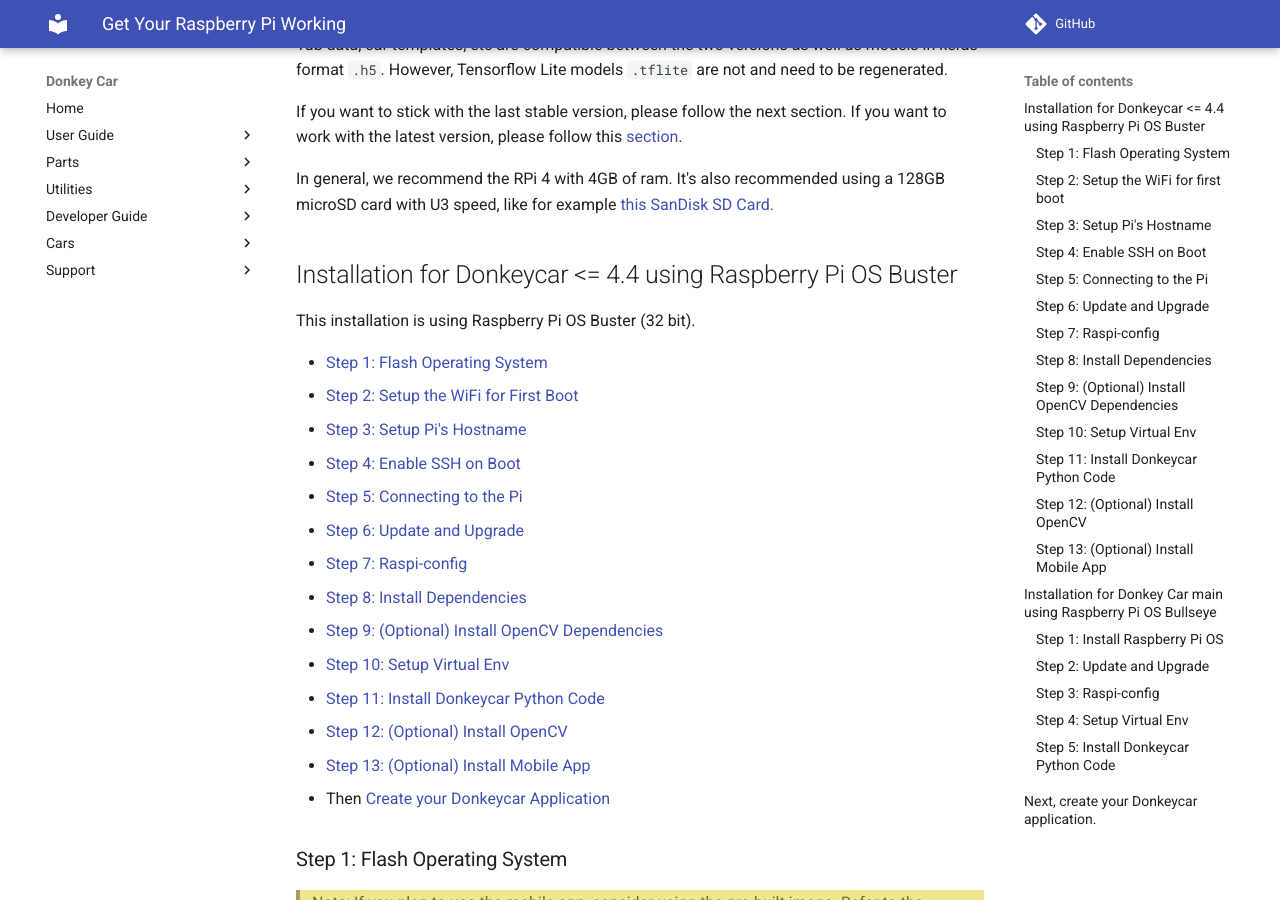
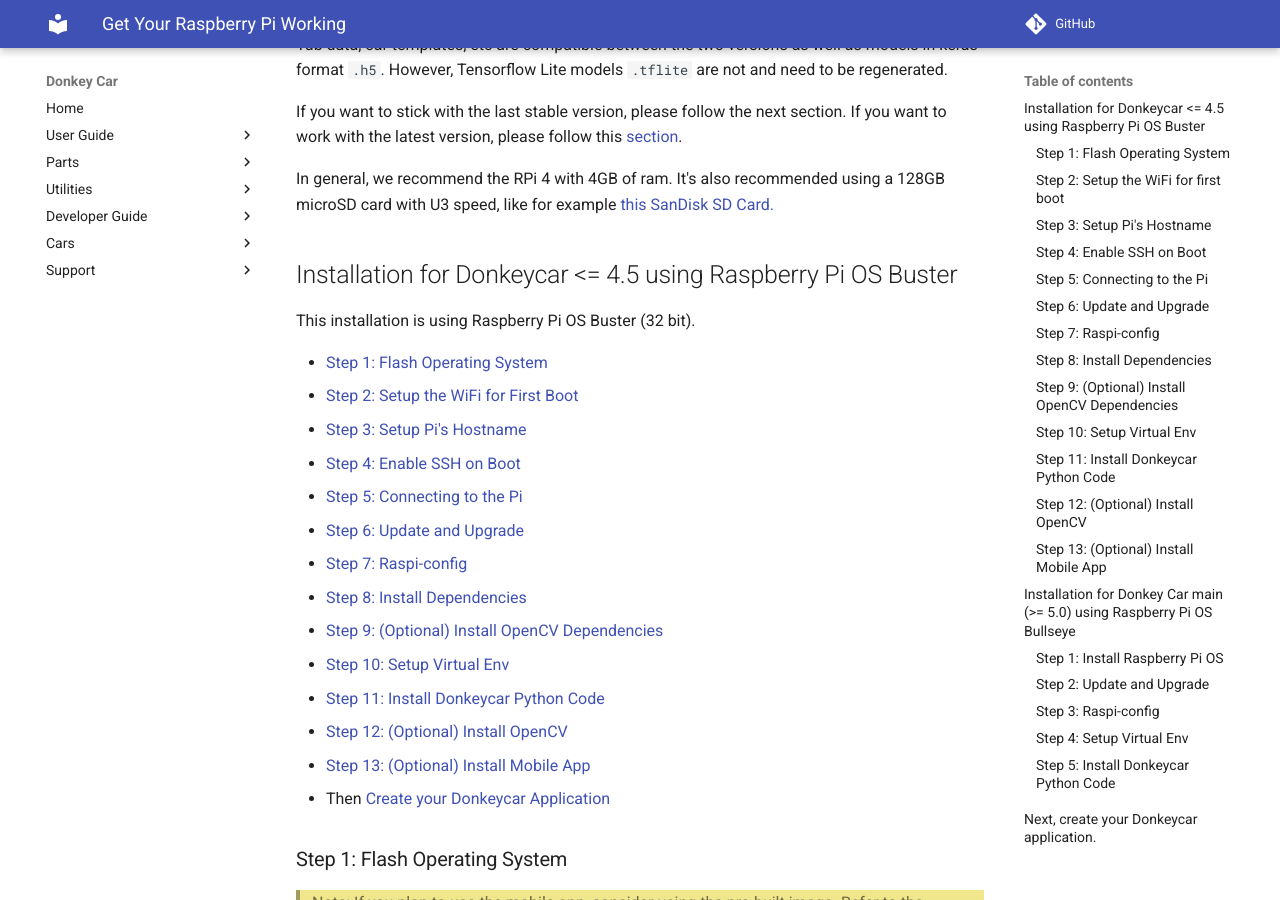
Before and after one commit to autorope/donkeydocs, an MkDocs documentation site: the page built from docs/guide/robot_sbc/setup_raspberry_pi.md, in a window 1280 px wide and 900 px high, scrolled down 340 px. Built offline with MkDocs 1.6.1 and Material for MkDocs 9.7.7, drawn with Linux system fonts in a browser that asks for light colours; comment, search, counter and statistics services are not loaded; some of the changed text lies outside the part shown.

Commit message:
Correct DC version in RPi setup.

```diff
--- a/docs/guide/robot_sbc/setup_raspberry_pi.md
+++ b/docs/guide/robot_sbc/setup_raspberry_pi.md
@@ -21,7 +21,7 @@ microSD card with U3 speed, like for example
 [this SanDisk SD Card.](https://www.amazon.com/SanDisk-128GB-Extreme-microSD-Adapter/dp/B07FCMKK5X/ref=sr_1_4?crid=1J19V1ZZ4EVQ5&keywords=SanDisk+128GB+Extreme+microSDXC+UHS-I&qid=1676908353&sprefix=sandisk+128gb+extreme+microsdxc+uhs-i%2Caps%2C121&sr=8-4)
 
 
-## Installation for Donkeycar <= 4.4 using Raspberry Pi OS Buster
+## Installation for Donkeycar <= 4.5 using Raspberry Pi OS Buster
 
 This installation is using Raspberry Pi OS Buster (32 bit).
 
@@ -339,7 +339,8 @@ to install manually.
 
 > -**Note**- The server component currently supports **RaspberryPi 4B only**.
 
-## Installation for Donkey Car main using Raspberry Pi OS Bullseye
+
+## Installation for Donkey Car main (>= 5.0) using Raspberry Pi OS Bullseye
 
 This installation is using Raspberry Pi OS Bullseye (64 bit).
 
```
